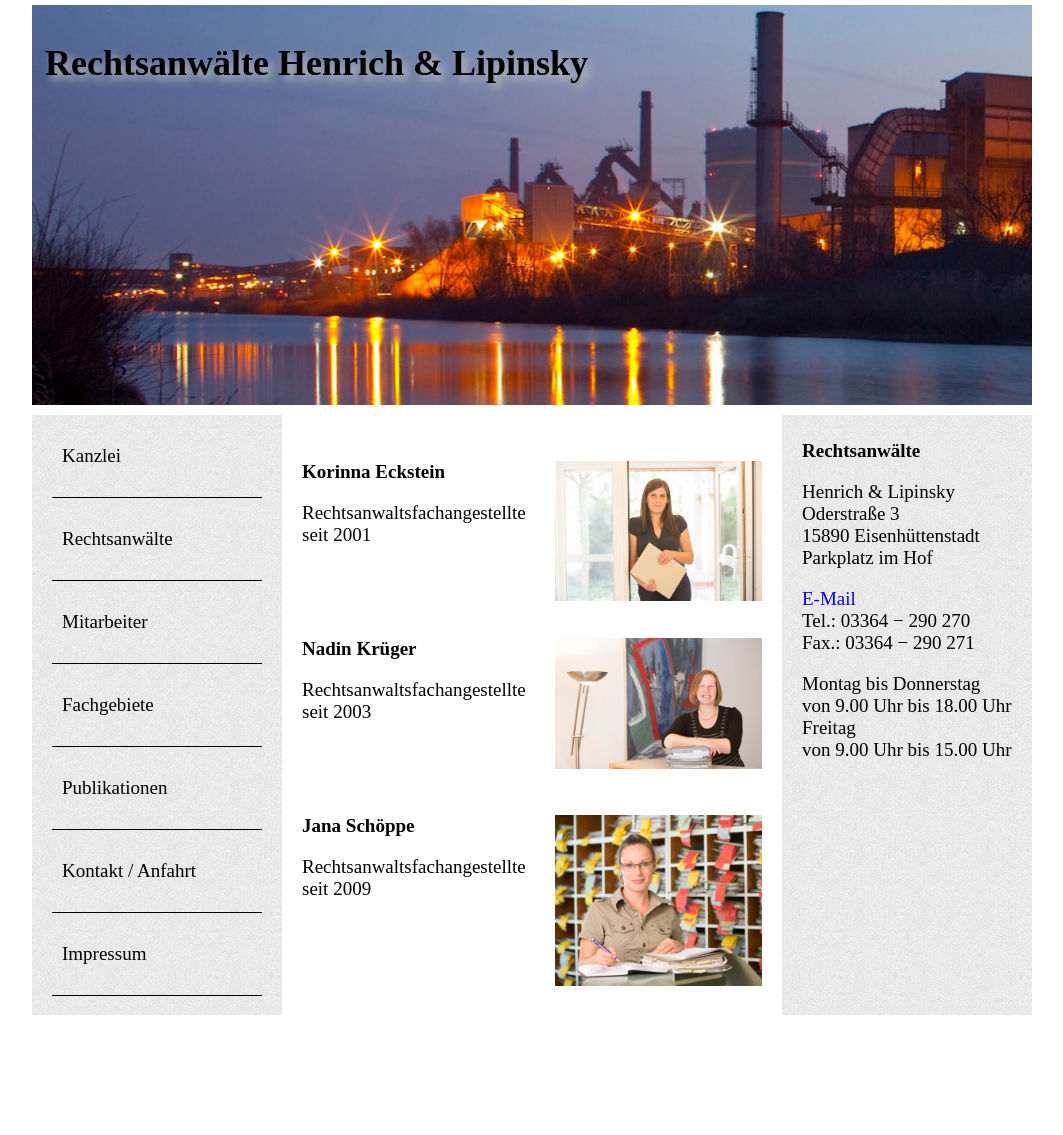
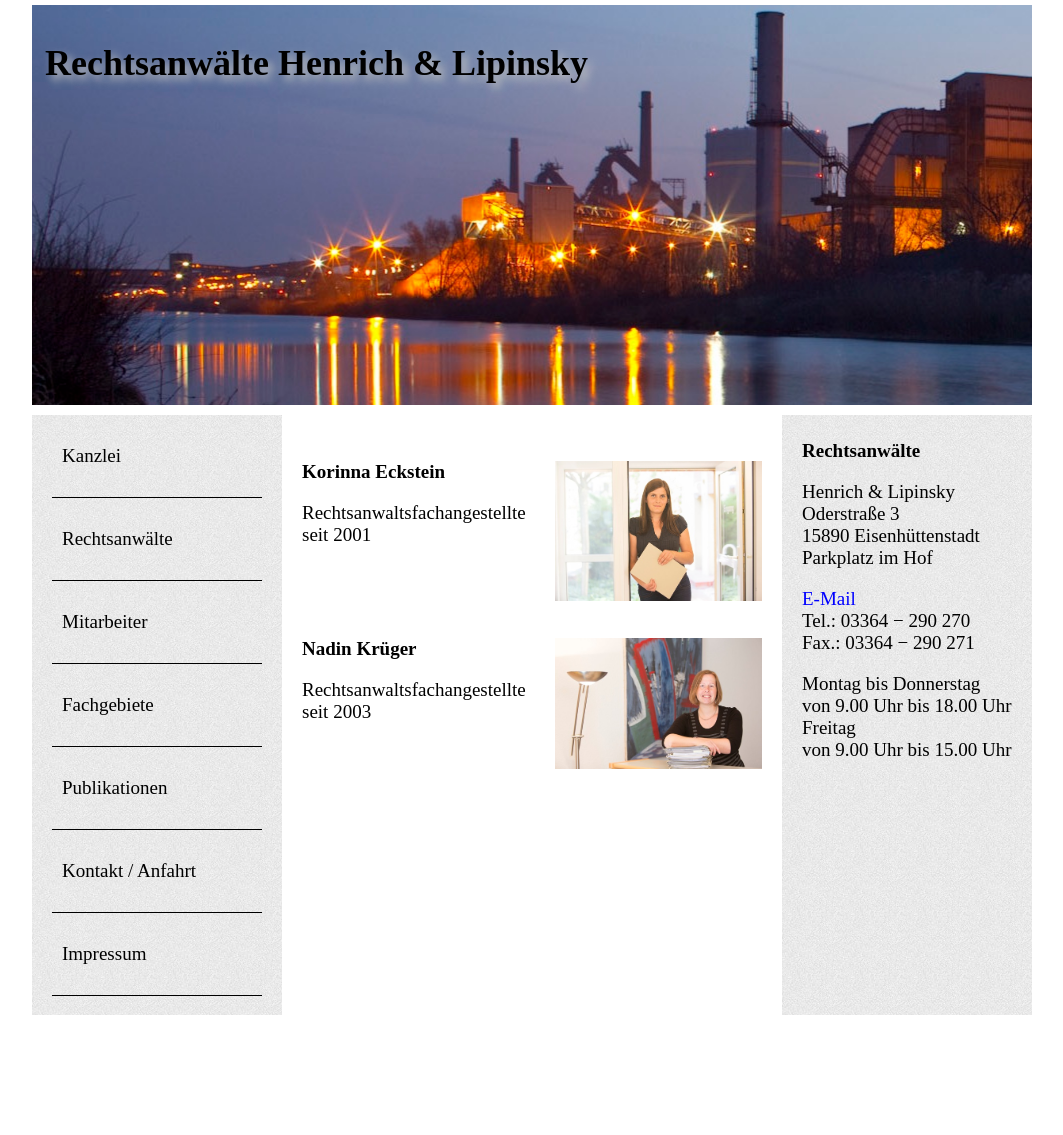
Before and after one commit to zickzackv/henrich-lipinsky.de, a Jekyll site: the page built from mitarbeiter/index.html, in a window 1280 px wide. Shown: the whole page, without its empty margins (108-1171 px from the left). Built offline with Jekyll 4.4.1, drawn with Linux system fonts in a browser that asks for light colours; Markdown is read by kramdown in place of the engine named in the settings.

Commit message:
Mitarbeiter entfernt

```diff
--- a/mitarbeiter/index.html
+++ b/mitarbeiter/index.html
@@ -17,10 +17,4 @@ title: Mitarbeiter
         <p>Rechtsanwaltsfachangestellte<br>
         seit 2003</p>
     </li>
-    <li class="mitarbeiter">
-        <img src="./j_schoeppe.jpeg" class="image" alt="" />
-        <h3>Jana Schöppe</h3>
-        <p>Rechtsanwaltsfachangestellte<br>
-        seit 2009</p>
-    </li>
 </ul>
```
